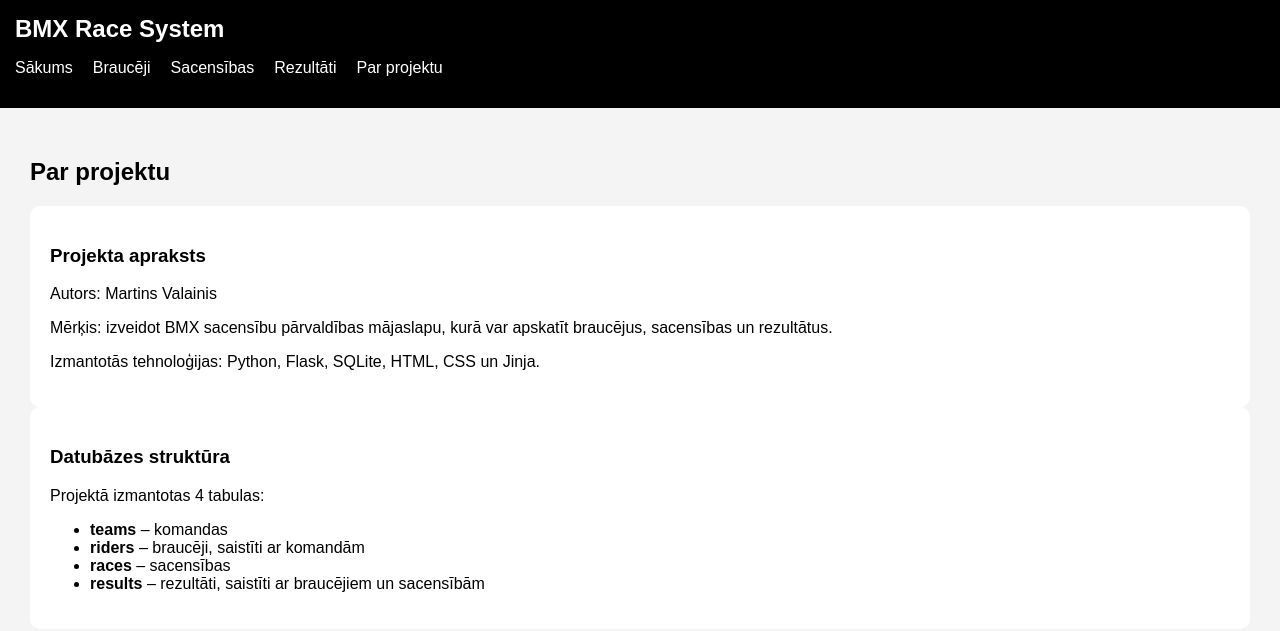
After one commit to valainismartinss-ux/bmx-race-system, a Flask app: page /about in a window 1280 px wide. The commit adds this page. Shown: the top 631 px of the page. Run offline with Flask 3, Linux system fonts and the light colour scheme.

Commit message:
Pievienota projekta apraksta lapa

```diff
--- a/app.py
+++ b/app.py
@@ -155,6 +155,10 @@ def results():
     conn.close()
     return render_template("results.html", results=results)
 
+@app.route("/about")
+def about():
+    return render_template("about.html")
+
 if __name__ == "__main__":
     init_db()
     app.run(debug=True)
--- /dev/null
+++ b/templates/about.html
@@ -0,0 +1,25 @@
+{% extends "base.html" %}
+
+{% block content %}
+
+<h2>Par projektu</h2>
+
+<div class="card">
+    <h3>Projekta apraksts</h3>
+    <p>Autors: Martins Valainis</p>
+    <p>Mērķis: izveidot BMX sacensību pārvaldības mājaslapu, kurā var apskatīt braucējus, sacensības un rezultātus.</p>
+    <p>Izmantotās tehnoloģijas: Python, Flask, SQLite, HTML, CSS un Jinja.</p>
+</div>
+
+<div class="card">
+    <h3>Datubāzes struktūra</h3>
+    <p>Projektā izmantotas 4 tabulas:</p>
+    <ul>
+        <li><b>teams</b> – komandas</li>
+        <li><b>riders</b> – braucēji, saistīti ar komandām</li>
+        <li><b>races</b> – sacensības</li>
+        <li><b>results</b> – rezultāti, saistīti ar braucējiem un sacensībām</li>
+    </ul>
+</div>
+
+{% endblock %}
--- a/templates/base.html
+++ b/templates/base.html
@@ -17,6 +17,7 @@
         <li><a href="/riders">Braucēji</a></li>
         <li><a href="/races">Sacensības</a></li>
         <li><a href="/results">Rezultāti</a></li>
+        <li><a href="/about">Par projektu</a></li>
     </ul>
 </nav>
 
```
